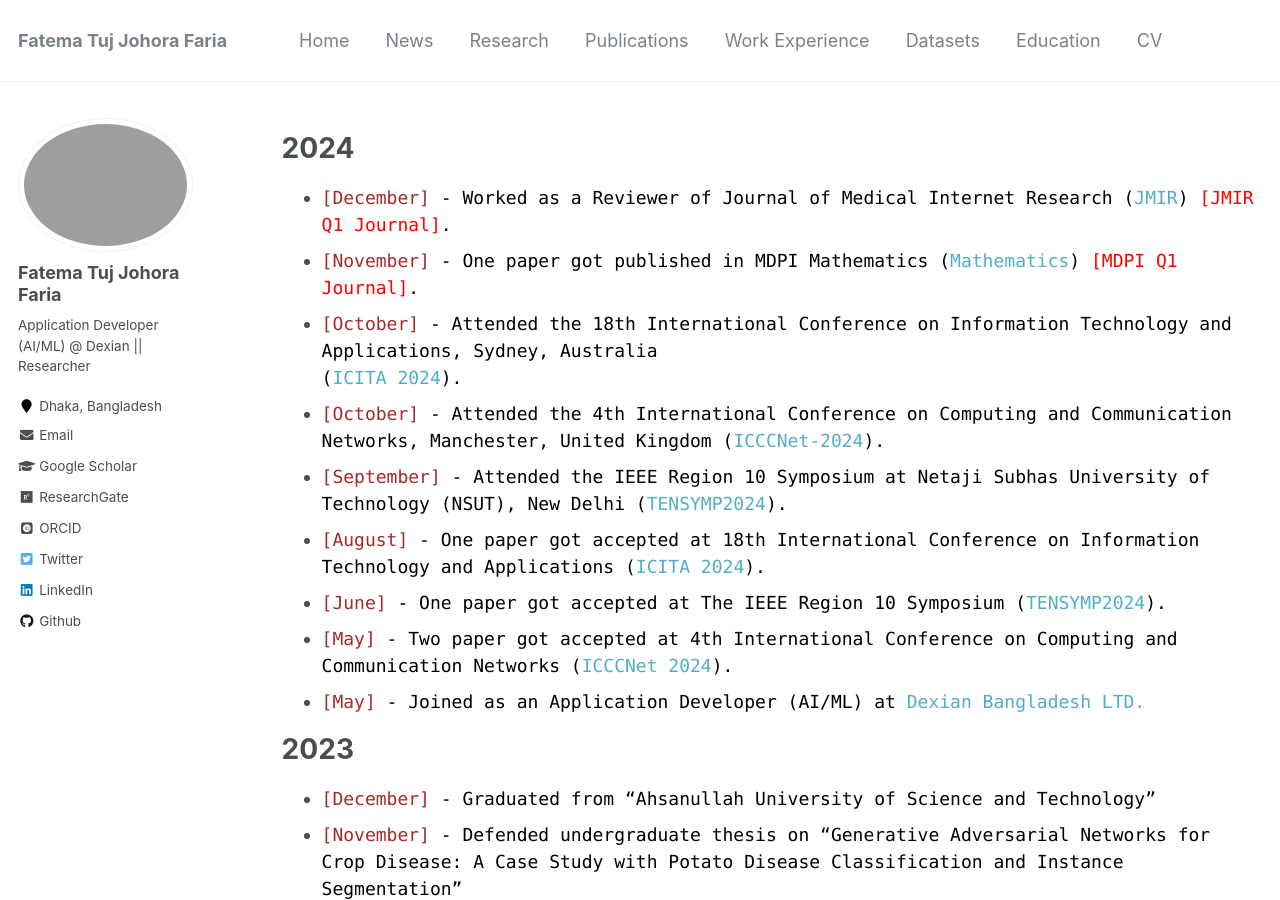
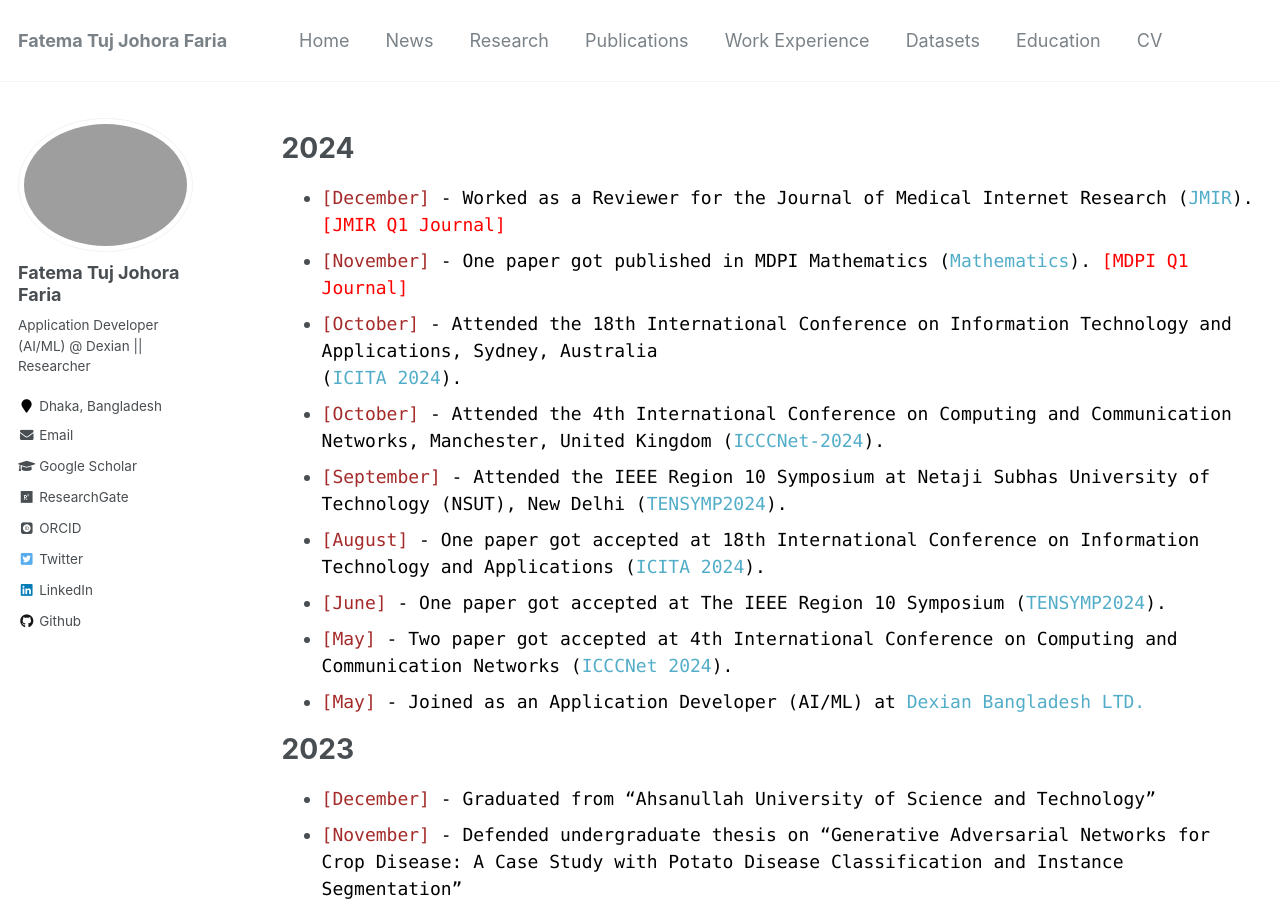
Before and after one commit to fatemafaria142/fatemafaria142.github.io, a Jekyll site: the page built from _pages/news.md, in a window 1280 px wide and 900 px high. Built offline with Jekyll 4.4.1, drawn with Linux system fonts in a browser that asks for light colours; some web fonts are replaced.

Commit message:
Changed to the News

```diff
--- a/_pages/news.md
+++ b/_pages/news.md
@@ -6,10 +6,10 @@ author_profile: true
 ---
 
 # 2024
-+ <span style="font-family:Monaco; color:black;"><span style="color:brown">[December]</span> - Worked as a Reviewer of Journal of Medical Internet Research ([JMIR](https://www.jmir.org/))
-<span style="color:red"> [JMIR Q1 Journal]</span>.
-+ <span style="font-family:Monaco; color:black;"><span style="color:brown">[November]</span> - One paper got published in MDPI Mathematics ([Mathematics](https://www.mdpi.com/journal/mathematics))
-<span style="color:red"> [MDPI Q1 Journal]</span>.
++ <span style="font-family:Monaco; color:black;"><span style="color:brown">[December]</span> - Worked as a Reviewer for the Journal of Medical Internet Research ([JMIR](https://www.jmir.org/)).
+<span style="color:red"> [JMIR Q1 Journal]</span>
++ <span style="font-family:Monaco; color:black;"><span style="color:brown">[November]</span> - One paper got published in MDPI Mathematics ([Mathematics](https://www.mdpi.com/journal/mathematics)).
+<span style="color:red"> [MDPI Q1 Journal]</span>
 + <span style="font-family:Monaco; color:black;"><span style="color:brown">[October]</span> - Attended the 18th International Conference on Information Technology and Applications, Sydney, Australia <br>([ICITA 2024](https://icita.world/?__im-rgVYHazg=104405410931315538#/)).
 + <span style="font-family:Monaco; color:black;"><span style="color:brown">[October]</span> - Attended the 4th International Conference on Computing and Communication Networks, Manchester, United Kingdom ([ICCCNet-2024](https://icccn.co.uk/)).
 + <span style="font-family:Monaco; color:black;"><span style="color:brown">[September]</span> - Attended the IEEE Region 10 Symposium at Netaji Subhas University of Technology (NSUT), New Delhi ([TENSYMP2024](https://ieeedelhi-tensymp2024.org/)).
```
